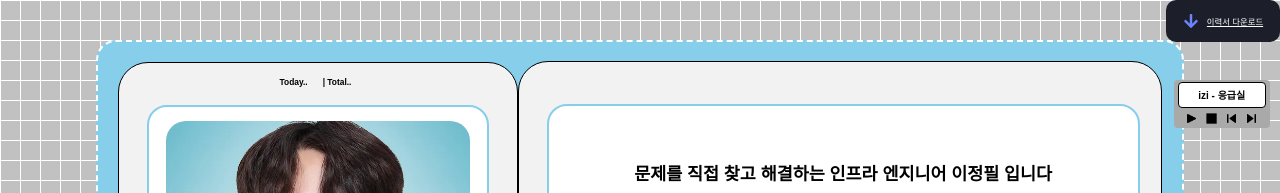
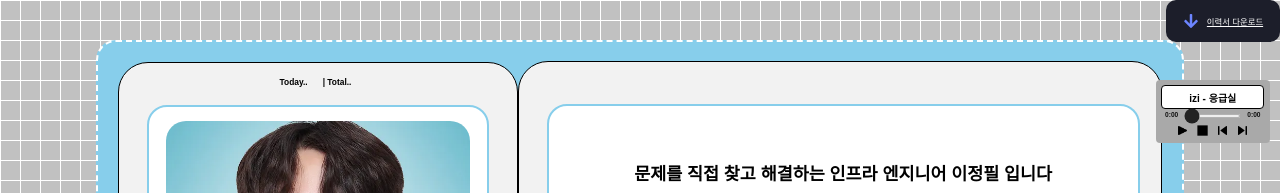
Before and after one commit to jungpill/portfolio-migration-next, a Next.js app: page / in a window 1280 px wide. Shown: the top 193 px of the page. Built offline with nearby package versions, Linux system fonts and the light colour scheme; no server answers.

Commit message:
노래 일시정지시 초기화 되는 현상 수정;

```diff
--- a/src/component/MusicBar.tsx
+++ b/src/component/MusicBar.tsx
@@ -16,7 +16,10 @@ const MusicBar = () => {
   const [isOpen, setIsOpen] = useState(false);
   const [hasShownModal, setHasShownModal] = useState(false);
   const [index, setIndex] = useState(0);
+  const [currentTime, setCurrentTime] = useState(0);
+  const [duration, setDuration] = useState(0);
   const advancingRef = useRef(false);
+  const activeRef = useRef(active);
 
   const audioRef = useRef<HTMLAudioElement>(null);
   const current = tracks[index];
@@ -34,7 +37,10 @@ const MusicBar = () => {
         setActive(false);
         break;
       case "square":
-        if (audioRef.current) audioRef.current.currentTime = 0;
+        if (audioRef.current) {
+          audioRef.current.currentTime = 0;
+          setCurrentTime(0);
+        }
         break;
       case "next":
         goNext();
@@ -56,16 +62,64 @@ const MusicBar = () => {
   };
 
   useEffect(() => {
+    activeRef.current = active;
+  }, [active]);
+
+  useEffect(() => {
     const audio = audioRef.current;
     if (!audio) return;
 
-    audio.currentTime = 0; // 인덱스 변경 시 초기화
     if (active) {
       audio.play().catch(() => setActive(false));
     } else {
       audio.pause();
     }
-  }, [active, index]);
+  }, [active]);
+
+  useEffect(() => {
+    const audio = audioRef.current;
+    if (!audio) return;
+
+    audio.currentTime = 0;
+    setCurrentTime(0);
+    setDuration(0);
+
+    if (activeRef.current) {
+      audio.play().catch(() => setActive(false));
+    }
+  }, [index]);
+
+  const handleTimeUpdate = () => {
+    const audio = audioRef.current;
+    if (!audio) return;
+
+    setCurrentTime(audio.currentTime);
+  };
+
+  const handleLoadedMetadata = () => {
+    const audio = audioRef.current;
+    if (!audio) return;
+
+    setDuration(Number.isFinite(audio.duration) ? audio.duration : 0);
+  };
+
+  const handleSeek = (e: React.ChangeEvent<HTMLInputElement>) => {
+    const audio = audioRef.current;
+    if (!audio) return;
+
+    const nextTime = Number(e.target.value);
+    audio.currentTime = nextTime;
+    setCurrentTime(nextTime);
+  };
+
+  const formatTime = (seconds: number) => {
+    if (!Number.isFinite(seconds)) return "0:00";
+
+    const minutes = Math.floor(seconds / 60);
+    const restSeconds = Math.floor(seconds % 60).toString().padStart(2, "0");
+
+    return `${minutes}:${restSeconds}`;
+  };
 
   const goNext = useCallback(() => {
     if (advancingRef.current) return; // 중복 방지
@@ -93,6 +147,20 @@ const MusicBar = () => {
         {current.artist} - {current.title}
       </TitleBox>
 
+      <SeekBox>
+        <TimeText>{formatTime(currentTime)}</TimeText>
+        <SeekBar
+          type="range"
+          min="0"
+          max={duration || 0}
+          step="1"
+          value={Math.min(currentTime, duration || 0)}
+          onChange={handleSeek}
+          aria-label="노래 재생 위치"
+        />
+        <TimeText>{formatTime(duration)}</TimeText>
+      </SeekBox>
+
       <IconBox onClick={handleRemote}>
         <Icon
           data-type={!active ? "play" : "stop"}
@@ -111,7 +179,13 @@ const MusicBar = () => {
         <Icon data-type="next" src={next.src} alt="다음" />
       </IconBox>
 
-      <audio ref={audioRef} src={encodeURI(current.src)} onEnded={goNext} />
+      <audio
+        ref={audioRef}
+        src={encodeURI(current.src)}
+        onEnded={goNext}
+        onTimeUpdate={handleTimeUpdate}
+        onLoadedMetadata={handleLoadedMetadata}
+      />
     </MusicBarContainer>
   );
 };
@@ -124,8 +198,8 @@ const MusicBarContainer = styled(motion.div)`
   align-items: center;
   justify-content: center;
   flex-direction: column;
-  width: 8rem;
-  height: 4rem;
+  width: 9.5rem;
+  height: 5.25rem;
   background-color: darkgray;
   right: 0.8%;
   top: 10%;
@@ -135,7 +209,7 @@ const MusicBarContainer = styled(motion.div)`
 
   @media (max-width: ${sizes.laptop}) {
     right: 0;
-    width: 6rem;
+    width: 8rem;
     font-size: 8px;
   }
 `;
@@ -144,12 +218,42 @@ const TitleBox = styled.div`
   display: flex;
   align-items: center;
   justify-content: center;
-  height: 50%;
+  height: 38%;
   width: 90%;
   border: 1px solid black;
   background-color: white;
   border-radius: 4px;
   font-weight: 600;
+  padding: 0 0.25rem;
+  box-sizing: border-box;
+  overflow: hidden;
+  text-overflow: ellipsis;
+  white-space: nowrap;
+`;
+
+const SeekBox = styled.div`
+  display: grid;
+  align-items: center;
+  grid-template-columns: 1.7rem 1fr 1.7rem;
+  gap: 0.2rem;
+  width: 90%;
+  margin-top: 0.25rem;
+`;
+
+const TimeText = styled.span`
+  color: #111;
+  font-size: 0.55rem;
+  line-height: 1;
+  text-align: center;
+  font-weight: 600;
+`;
+
+const SeekBar = styled.input`
+  width: 100%;
+  height: 0.35rem;
+  margin: 0;
+  cursor: pointer;
+  accent-color: #222;
 `;
 
 const IconBox = styled.div`
```
